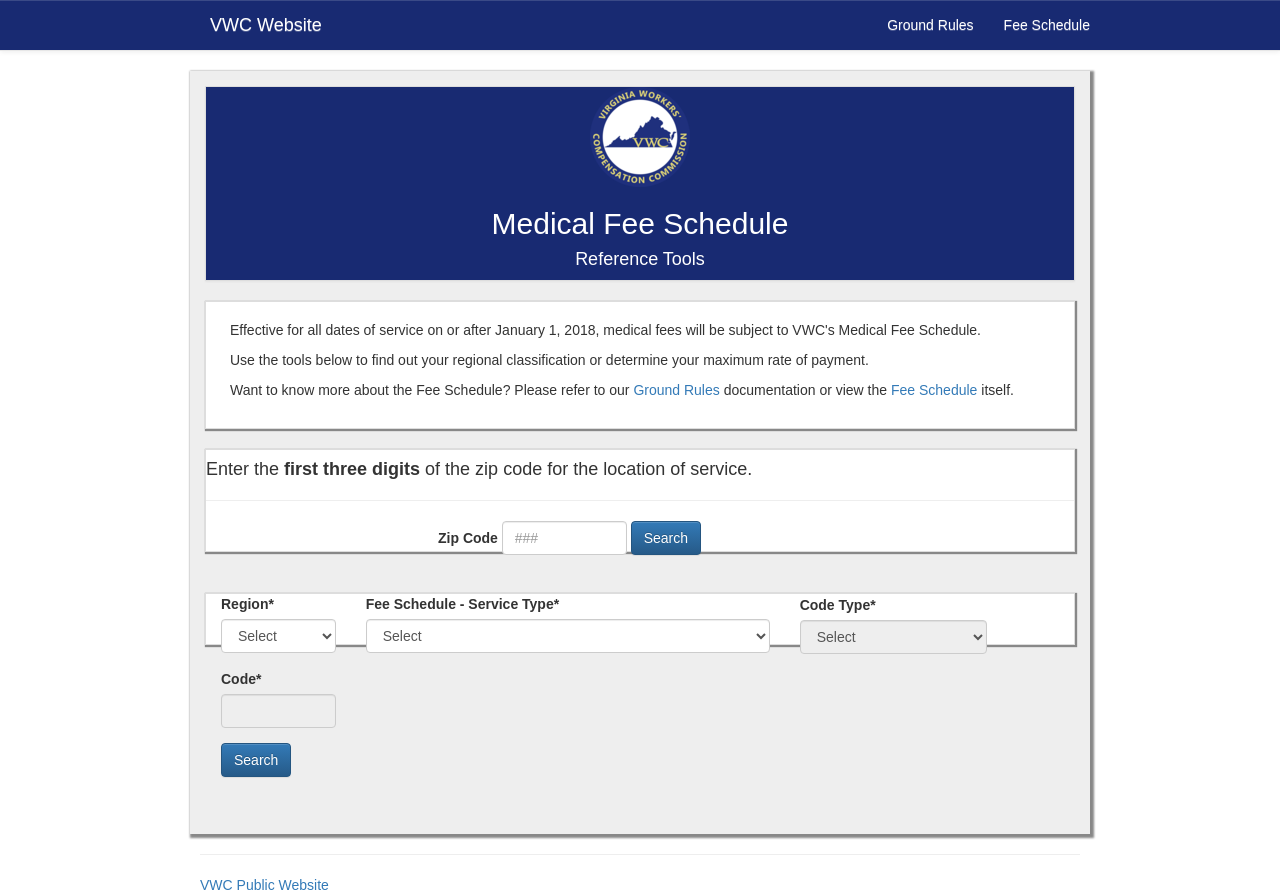
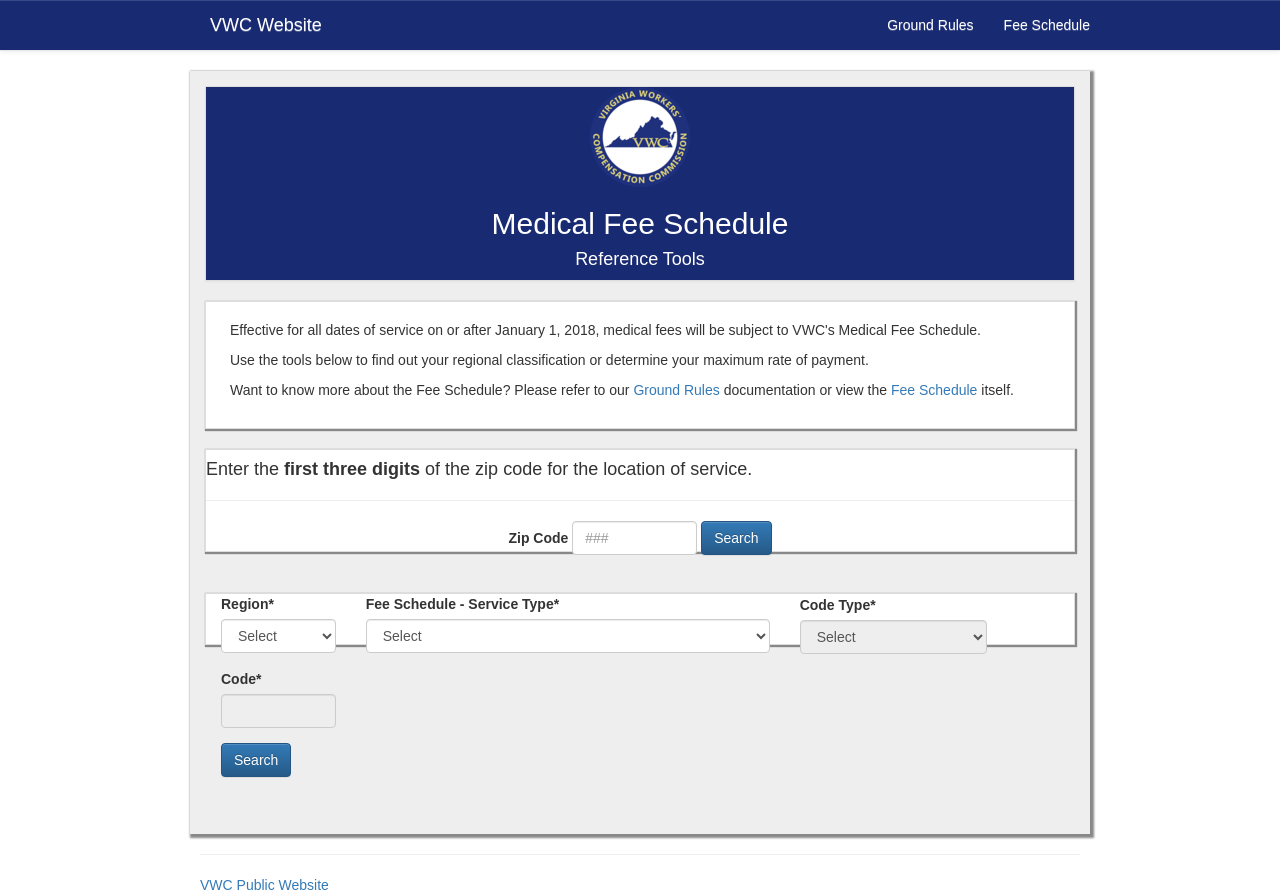
Before and after one commit to colbypainter/mfs-lookup, a React (Create React App) app: page / in a window 1280 px wide. Built offline with nearby package versions, Linux system fonts and the light colour scheme.

Commit message:
center zip lookup

```diff
--- a/src/App.css
+++ b/src/App.css
@@ -89,6 +89,7 @@
 
 #zip_input {
   width: 125px;
+  margin: auto;
 }
 
 #zip_submit {
@@ -98,6 +99,7 @@
 
 .ZipLookup form {
   margin-bottom: 50px;
+  text-align: center;
 }
 
 .ZipLookup .panel-body h4 {
--- a/src/App.js
+++ b/src/App.js
@@ -98,7 +98,7 @@
     super(props);
     this.state = {
       region: null,
-      // serviceType is currently the ID of the schedule. Name should be changed to scheduleID
+      // Note: serviceType ultimately gets set to the ID of the schedule, not the Name
       serviceType: null,
       secondaryType: null,
       codeType: null,
@@ -499,7 +499,7 @@
             </Col>
             <hr/>
               <Form inline>
-                <Col xs={12} mdOffset={3} md={9}>
+                <Col xs={12} >
                   <FormGroup>
                       <ControlLabel>Zip Code</ControlLabel>
                       {"   "}
```
